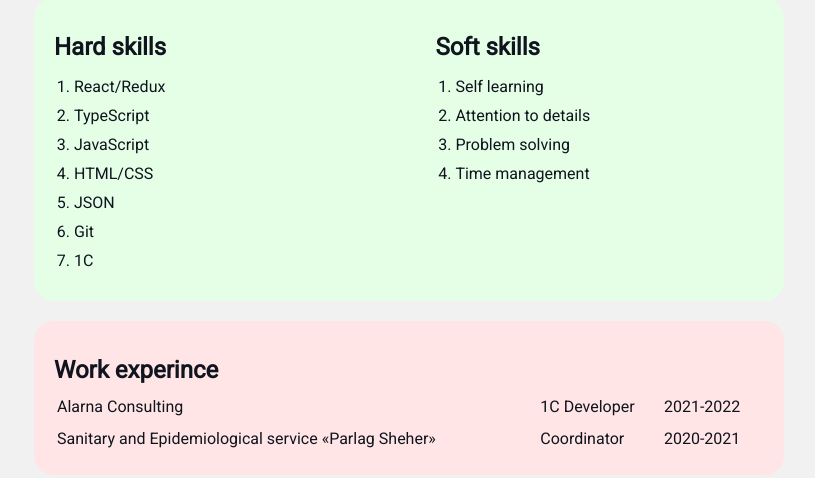
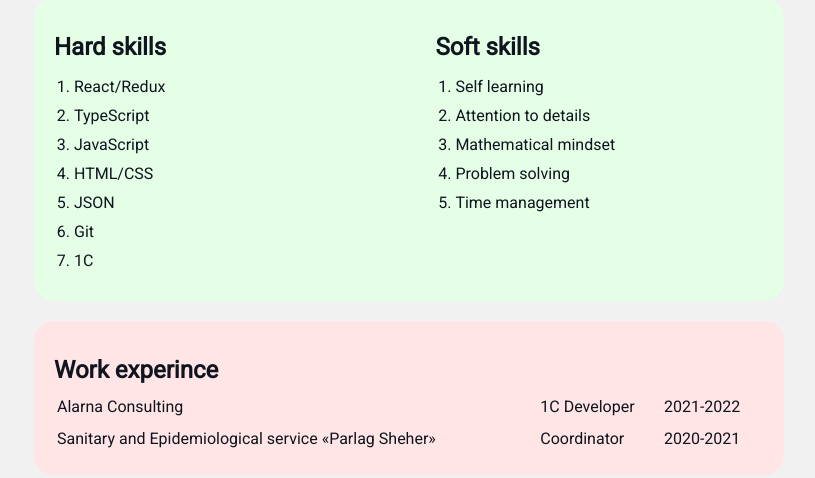
Before and after one commit to mirzawets/resume, a plain HTML site: page index.html in a window 1280 px wide. Shown: the part 330-808 px from the top of the page, without its empty margins (231-1046 px from the left). Drawn offline with Linux system fonts and the light colour scheme.

Commit message:
Update index.html

```diff
--- a/index.html
+++ b/index.html
@@ -57,6 +57,7 @@
             <ol class="list">
               <li>Self learning</li>
               <li>Attention to details</li>
+              <li>Mathematical mindset</li>
               <li>Problem solving</li>
               <li>Time management</li>
             </ol>
```
